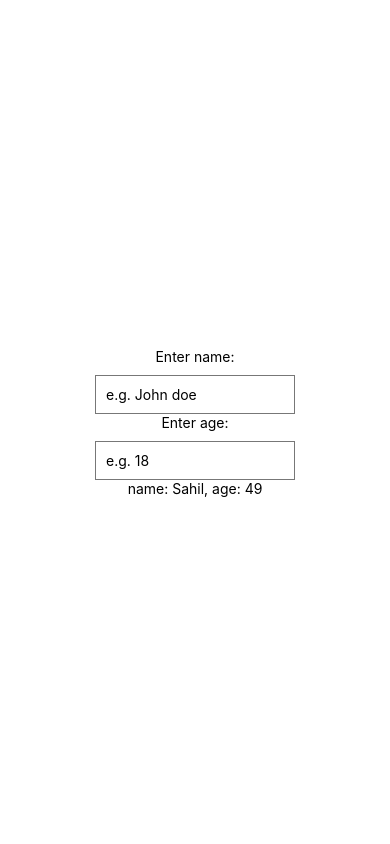
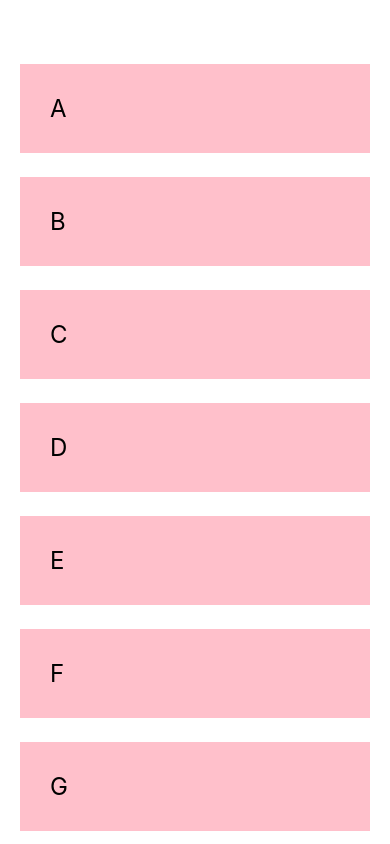
Before and after one commit to Sahil1109/nativeapp, a React Native app: screen / in a window 390 px wide. Built offline with nearby package versions, Linux system fonts and the light colour scheme.

Commit message:
After Lec6

```diff
--- a/App.js
+++ b/App.js
@@ -1,29 +1,29 @@
 import React,{useState} from 'react';
-import { StyleSheet, Text, View, TextInput} from 'react-native';
+import { StyleSheet, View, Text, PickerIOSComponent, ScrollView} from 'react-native';
 
 export default function App() {
-  const [name, setName] =useState('Sahil');
-  const [age, setAge] = useState(49)
-  const nameHandler =(value)=>{
-    setName(value)
-  }
+  const [people, setPeople]=useState([
+    {name: 'A', key:'1'},
+    {name: 'B', key:'2'},
+    {name: 'C', key:'3'},
+    {name: 'D', key:'4'},
+    {name: 'E', key:'5'},
+    {name: 'F', key:'6'},
+    {name: 'G', key:'7'},
+    {name: 'H', key:'8'},
+  ]);
 
-  const ageHandler =(value)=>{
-    setAge(value)
-  }
   return (
     <View style={styles.container}>
-      <Text>Enter name:</Text>
-      <TextInput style={styles.input}
-      placeholder='e.g. John doe'
-      onChangeText ={nameHandler}
-      />
-      <Text>Enter age:</Text>
-      <TextInput style={styles.input}
-      placeholder='e.g. 18'
-      onChangeText ={ageHandler}
-      />
-      <Text>name: {name}, age: {age}</Text>
+      <ScrollView>
+      {people.map((item)=>{
+        return(
+          <View key={item.key} >
+            <Text style={styles.item}>{item.name}</Text>
+          </View>
+        )
+      })}
+      </ScrollView>
     </View>
   );
 }
@@ -32,16 +32,15 @@ const styles = StyleSheet.create({
   container: {
     flex: 1,
     backgroundColor: '#fff',
-    alignItems: 'center',
-    justifyContent: 'center',
-    textDecorationColor: 'white'
+    paddingTop:40,
+    paddingHorizontal:20,
+    // alignItems: 'center',
+    // justifyContent: 'center',
   },
-  input:{
-    borderWidth: 1,
-    borderColor: '#777',
-    padding:10,
-    marginTop: 10,
-    width: 200
-  }
-
+  item:{
+    marginTop: 24,
+    padding: 30,
+    backgroundColor: 'pink',
+    fontSize: 24,
+  },
 });
```
